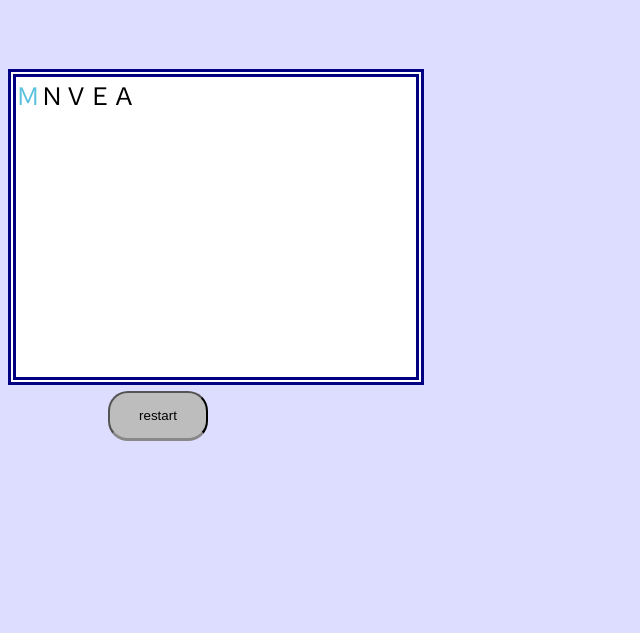
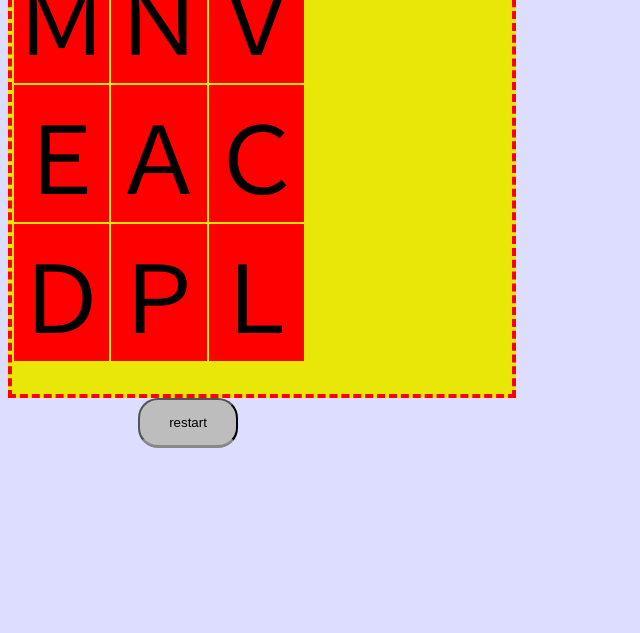
Before and after one commit to ymr44yk/hackathon, a plain HTML site: page tiping/WebContent/index.html in a window 1280 px wide. Shown: the part 167-800 px from the top of the page, without its empty margins (0-640 px from the left). Drawn offline with Linux system fonts and the light colour scheme.

Commit message:
打鍵でパネル消す

```diff
--- a/tiping/WebContent/index.html
+++ b/tiping/WebContent/index.html
@@ -6,8 +6,12 @@
 　　<link rel="stylesheet" type="text/css" media="screen,print" href="style.css" />
 　</head>
 　<body>
-　　<h2>タイピングゲーーーーム</h2>
-　　<div id="frame"></div>
+　　<h2>タイピングゲーム</h2>
+  <div id="container">
+
+  </div>
+
+
 　　　<input type="button" class="button" id="restart" value="restart" onclick="gameSet()"><script type="text/javascript" src="main.js"></script>
 　</body>
 </html>
--- a/tiping/WebContent/main.js
+++ b/tiping/WebContent/main.js
@@ -9,7 +9,9 @@ var mondai = "";
 //何問目か格納
 var count = 0;
 //問題数
-var queNum = 5;
+var queNum = 9;
+//現在のパネル
+var current = "";
 
 /*--------------------------------------------*/
 
@@ -55,16 +57,31 @@ function gameSet(){
   }
 
   //問題文の作成
-  for ( var i = 0 ; i < queNum ; i++){
-    mondai =  mondai + Alphabet[rand[i]];
+//  for ( var i = 0 ; i < queNum ; i++){
+//    mondai =  mondai + Alphabet[rand[i]];
+//  }
+
+  mondai = "<table id='qTable'>";
+
+  for(var i = 0; i < 3; i++ ){
+    mondai += "<tr>";
+    for(var j = 0; j < 3; j++) {
+      var idNum = i * 3 + j;
+      mondai += "<td id='word"+idNum+"' class = 'panel'>"+Alphabet[rand[idNum]]+"</td>";
+    }
+    mondai += "</tr>";
   }
+  mondai += "</table>";
+
+
 
   //問題枠に表示する
-  document.getElementById("frame").innerHTML = mondai;
+  document.getElementById("container").innerHTML = mondai;
 }
 
 //キー入力を受け取る
 function typeGame(){
+    current = "";
     //入力されたキーコードと、問題文のキーコードを比較
     if(KEYS[kCode[rand[count]]]){
         //カウント数を＋１にする
@@ -75,10 +92,14 @@ function typeGame(){
             //問題文の頭の一文字を切り取る
             mondai = mondai.substring(1,mondai.Length);
             //問題枠に表示する
-            document.getElementById("frame").innerHTML = mondai;
+//            document.getElementById("container").innerHTML = mondai;
+            //打鍵した文字を消す
+            current = "word";
+            current += count-1;
+            document.getElementById(current).style.background = "#ff000000";
         }else{
             //問題枠にゲーム終了を表示
-            document.getElementById("frame").innerHTML = "終了します";
+            document.getElementById("container").innerHTML = "終了します";
         }
     }
 }
--- a/tiping/WebContent/style.css
+++ b/tiping/WebContent/style.css
@@ -7,7 +7,7 @@
 
 body {
   background: #ddf;
-  font: 30px sans-serif;
+  /* font: 30px sans-serif; */
 }
 #frame{
   background: #ffffff;
@@ -29,3 +29,27 @@ body {
   width: 100px;
   height: 50px;
 }
+
+#container{
+	background: #e8e707;
+	border:4px dashed #ff0000;
+	width: 500px;
+	height: 450px;
+	overflow:auto;
+}
+
+.panel{
+	background: #ff0000;
+}
+
+#qTable{
+  width:100px;
+  height:100px;
+  font-size:70pt;
+  text-align:center;
+  background:#f000;
+}
+
+
+
+}
```
